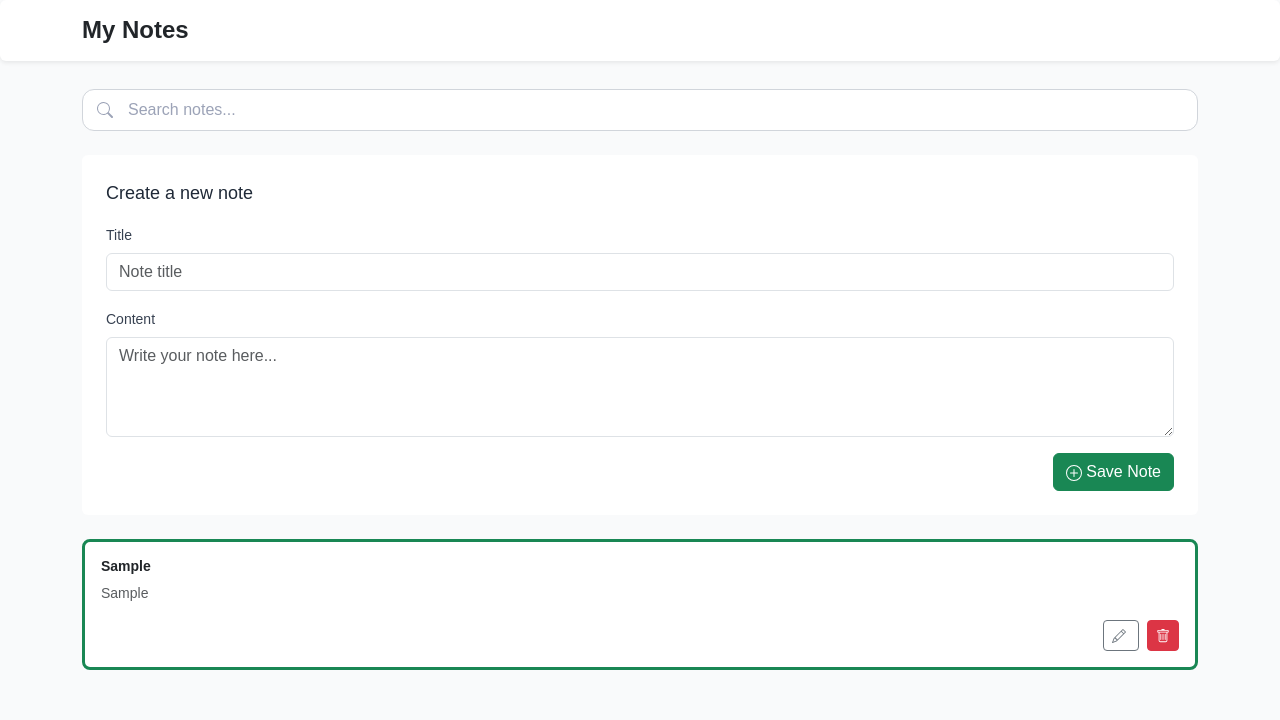
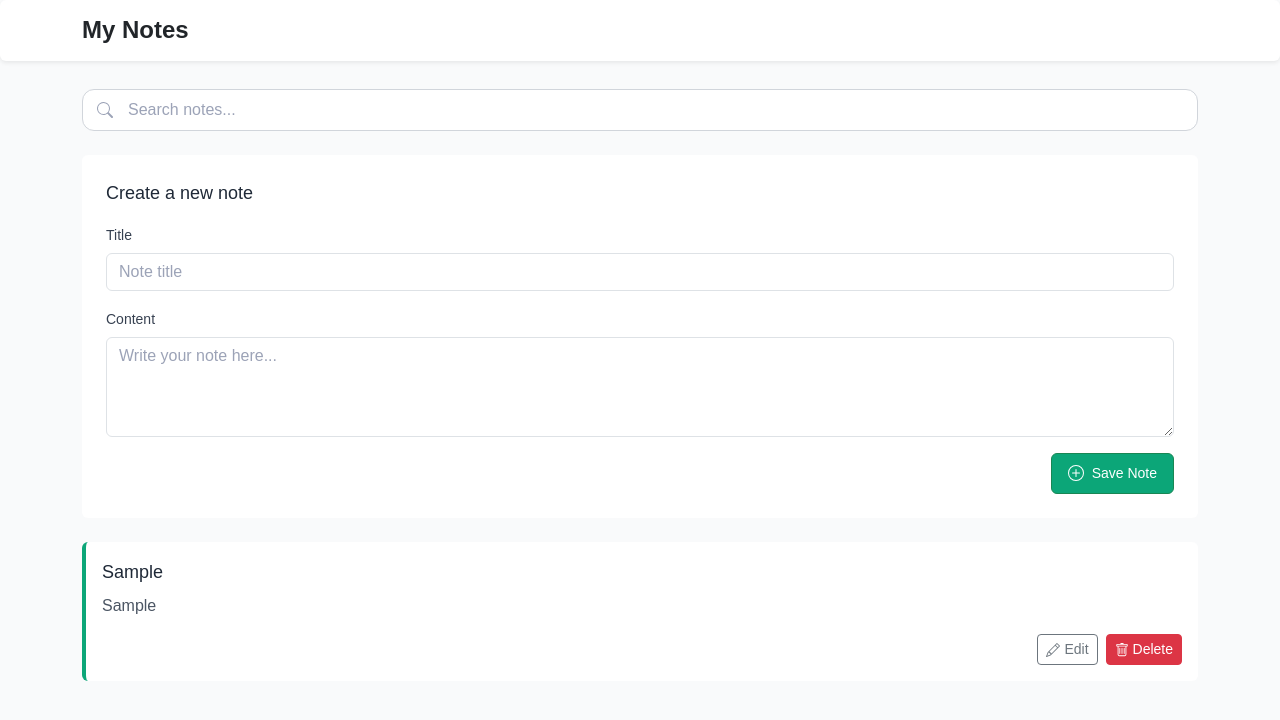
Before and after one commit to vvm1004/challenge_6, a React (Vite) app: page / in a window 1280 px wide. Both pictures are taken after typing "Sample", "Sample" into the empty fields and a click on the button "Save Note". Shown: the top 720 px of the page. Built offline with nearby package versions, Linux system fonts and the light colour scheme.

Commit message:
add SearchBar and NoteForm components; update types and styles for note management

```diff
--- a/package.json
+++ b/package.json
@@ -15,6 +15,7 @@
     "react-bootstrap": "^2.10.10",
     "react-dom": "^19.1.0",
     "react-icons": "^5.5.0",
+    "uuid": "^11.1.0",
     "vite-tsconfig-paths": "^5.1.4"
   },
   "devDependencies": {
--- a/src/App.tsx
+++ b/src/App.tsx
@@ -1,59 +1,65 @@
 // App.tsx
 import { useEffect, useState } from 'react';
-import {
-  Container,
-  Form,
-  Button,
-  Card,
-  Stack,
-  InputGroup,
-} from 'react-bootstrap';
-import type { Note } from './types';
-import { BsPencil, BsPlusCircle, BsSearch, BsTrash } from 'react-icons/bs';
-
+import { Container, Card } from 'react-bootstrap';
+import NoteForm from 'components/NoteForm';
+import NoteCard from 'components/NoteCard';
+import SearchBar from 'components/SearchBar';
+import type { Note } from '@/types';
+import { v4 as uuidv4 } from 'uuid';
 function App() {
   const [notes, setNotes] = useState<Note[]>([]);
   const [title, setTitle] = useState('');
   const [content, setContent] = useState('');
-  const [editingIndex, setEditingIndex] = useState<number | null>(null);
+  const [editingId, setEditingId] = useState<string | null>(null);
   const [searchTerm, setSearchTerm] = useState('');
+
+  const [loaded, setLoaded] = useState(false);
 
   useEffect(() => {
     const saved = localStorage.getItem('notes');
-    if (saved) setNotes(JSON.parse(saved));
+    if (saved) {
+      try {
+        const parsed = JSON.parse(saved);
+        if (Array.isArray(parsed)) {
+          setNotes(parsed);
+        }
+      } catch (e) {
+        console.error('Lỗi khi parse notes từ localStorage:', e);
+      }
+    }
+    setLoaded(true);
   }, []);
 
   useEffect(() => {
-    localStorage.setItem('notes', JSON.stringify(notes));
-  }, [notes]);
+    if (loaded) {
+      localStorage.setItem('notes', JSON.stringify(notes));
+    }
+  }, [notes, loaded]);
+
 
   const handleSave = () => {
     if (!title.trim() || !content.trim()) return;
-    const newNote = { title, content };
 
-    if (editingIndex !== null) {
-      const updated = [...notes];
-      updated[editingIndex] = newNote;
-      setNotes(updated);
-      setEditingIndex(null);
-    } else {
-      setNotes([...notes, newNote]);
-    }
+    const newNote: Note = {
+      id: uuidv4(),
+      title,
+      content
+    };
 
+    setNotes([newNote, ...notes]);
     setTitle('');
     setContent('');
   };
 
-  const handleEdit = (index: number) => {
-    const note = notes[index];
-    setTitle(note.title);
-    setContent(note.content);
-    setEditingIndex(index);
+  const handleDelete = (id: string) => {
+    setNotes(notes.filter((note) => note.id !== id));
   };
 
-  const handleDelete = (index: number) => {
-    const updated = notes.filter((_, i) => i !== index);
-    setNotes(updated);
+  const handleSaveEdit = (id: string, newTitle: string, newContent: string) => {
+    setNotes(notes.map(note =>
+      note.id === id ? { ...note, title: newTitle, content: newContent } : note
+    ));
+    setEditingId(null);
   };
 
   const filteredNotes = notes.filter(
@@ -68,75 +74,28 @@ function App() {
         <Container><h4 className="fw-bold mb-0">My Notes</h4></Container>
       </Card>
       <Container className="py-1">
+        <SearchBar searchTerm={searchTerm} setSearchTerm={setSearchTerm} />
+        <NoteForm
+          title={title}
+          content={content}
+          setTitle={setTitle}
+          setContent={setContent}
+          onSave={handleSave}
+        />
+        {filteredNotes.map((note) => (
+          <NoteCard
+            key={note.id}
+            note={note}
+            isEditing={editingId === note.id}
+            onEdit={() => setEditingId(note.id)}
+            onDelete={() => handleDelete(note.id)}
+            onSaveEdit={(newTitle, newContent) => handleSaveEdit(note.id, newTitle, newContent)}
+            onCancelEdit={() => setEditingId(null)}
+          />
+        ))}
 
-        <InputGroup className="mb-4 search-group" >
-          <InputGroup.Text className="search-icon">
-            <BsSearch />
-          </InputGroup.Text>
-          <Form.Control
-            type="text"
-            placeholder="Search notes..."
-            value={searchTerm}
-            onChange={(e) => setSearchTerm(e.target.value)}
-            className="search-input"
-          />
-        </InputGroup>
-
-
-        <Card className="p-4 mb-4 border-0">
-          <h6 className="mb-3 card__title">Create a new note</h6>
-          <Form.Group className="mb-2">
-            <Form.Label className='form__label'>Title</Form.Label>
-            <Form.Control
-              type="text"
-              placeholder="Note title"
-              className='form__control'
-              value={title}
-              onChange={(e) => setTitle(e.target.value)}
-            />
-          </Form.Group>
-
-          <Form.Group className="mb-3 mt-2">
-            <Form.Label className='form__label'>Content</Form.Label>
-            <Form.Control
-              as="textarea"
-              placeholder="Write your note here..."
-              value={content}
-              className='form__control'
-              onChange={(e) => setContent(e.target.value)}
-              style={{ height: '100px' }}
-            />
-          </Form.Group>
-
-          <div className="text-end">
-            <Button variant="success" onClick={handleSave}>
-              <BsPlusCircle className="me-1" />
-              {editingIndex !== null ? 'Update Note' : 'Save Note'}
-            </Button>
-          </div>
-        </Card>
-
-        {filteredNotes.map((note, index) => (
-          <Card key={index} className="mb-3 border-start border-success border-3 rounded-3">
-            <Card.Body>
-              <Card.Title className="fw-semibold small">{note.title}</Card.Title>
-              <Card.Text className="text-muted small">{note.content}</Card.Text>
-              <div className="text-end">
-                <Stack direction="horizontal" gap={2} className="justify-content-end">
-                  <Button variant="outline-secondary" size="sm" onClick={() => handleEdit(index)}>
-                    <BsPencil className="me-1" />
-                  </Button>
-                  <Button variant="danger" size="sm" onClick={() => handleDelete(index)}>
-                    <BsTrash />
-                  </Button>
-                </Stack>
-              </div>
-            </Card.Body>
-          </Card>
-        ))}
       </Container>
     </>
-
   );
 }
 
--- /dev/null
+++ b/src/components/NoteCard.tsx
@@ -0,0 +1,82 @@
+import { useState } from 'react';
+import { Card, Button, Stack, Form } from 'react-bootstrap';
+import { BsPencil, BsTrash, BsCheck, BsX } from 'react-icons/bs';
+import type { NoteCardProps } from '../types';
+
+function NoteCard({ note, isEditing, onEdit, onDelete, onSaveEdit, onCancelEdit }: NoteCardProps) {
+  const [editTitle, setEditTitle] = useState(note.title);
+  const [editContent, setEditContent] = useState(note.content);
+
+  if (isEditing) {
+    return (
+      <Card className="mb-3 border-0 rounded-start note-card__search">
+        <Card.Body>
+          <Form.Group className="mb-3">
+            <Form.Control
+              type="text"
+              value={editTitle}
+              onChange={(e) => setEditTitle(e.target.value)}
+              placeholder="Title"
+              className='note-card__search-title'
+            />
+          </Form.Group>
+          <Form.Group className="mb-2">
+            <Form.Control
+              as="textarea"
+              value={editContent}
+              onChange={(e) => setEditContent(e.target.value)}
+              placeholder="Content"
+              style={{ height: '120px' }}
+              className='note-card__search-content'
+
+            />
+          </Form.Group>
+          <Stack direction="horizontal" gap={2} className="justify-content-end">
+          <Button variant="outline-secondary" size="sm" onClick={onCancelEdit}>
+              <BsX className="me-1" />
+              Cancel
+            </Button>
+
+
+            <Button
+              variant="success"
+              size="sm"
+              onClick={() => onSaveEdit(editTitle, editContent)}
+            >
+              <BsCheck className="me-1" />
+              Save
+            </Button>
+
+          </Stack>
+        </Card.Body>
+      </Card>
+    );
+  }
+
+  return (
+    <Card
+      className="mb-3 border-0 rounded-start note-card"
+    >
+      <Card.Body>
+        <Card.Title className="note-card__title">{note.title}</Card.Title>
+        <Card.Text className="note-card__content">{note.content}</Card.Text>
+        <div className="text-end">
+          <Stack direction="horizontal" gap={2} className="justify-content-end">
+            <Button variant="outline-secondary" size="sm" onClick={onEdit}>
+              <BsPencil className="me-1" />
+              Edit
+            </Button>
+            <Button variant="danger" size="sm" onClick={onDelete}>
+              <BsTrash className="me-1" />
+                Delete
+            </Button>
+          </Stack>
+        </div>
+      </Card.Body>
+    </Card>
+
+  );
+
+}
+
+export default NoteCard;
--- /dev/null
+++ b/src/components/NoteForm.tsx
@@ -0,0 +1,42 @@
+import type { NoteFormProps } from '@/types';
+import { Form, Button, Card } from 'react-bootstrap';
+import { BsPlusCircle } from 'react-icons/bs';
+
+
+
+function NoteForm({ title, content, setTitle, setContent, onSave }: NoteFormProps) {
+  return (
+    <Card className="p-4 mb-4 border-0">
+      <h6 className="mb-3 card__title">{'Create a new note'}</h6>
+      <Form.Group className="mb-2">
+        <Form.Label className='form__label'>Title</Form.Label>
+        <Form.Control
+          type="text"
+          placeholder="Note title"
+          className='form__control'
+          value={title}
+          onChange={(e: React.ChangeEvent<HTMLInputElement>) => setTitle(e.target.value)}
+          />
+      </Form.Group>
+      <Form.Group className="mb-3 mt-2">
+        <Form.Label className='form__label'>Content</Form.Label>
+        <Form.Control
+          as="textarea"
+          placeholder="Write your note here..."
+          value={content}
+          className='form__control'
+          onChange={(e: React.ChangeEvent<HTMLTextAreaElement>) => setContent(e.target.value)}
+          style={{ height: '100px' }}
+        />
+      </Form.Group>
+      <div className="form__wrapper">
+        <Button variant="success" onClick={onSave} className='form__button'>
+          <BsPlusCircle className="form__button-icon" />
+              Save Note
+        </Button>
+      </div>
+    </Card>
+  );
+}
+
+export default NoteForm;
--- /dev/null
+++ b/src/components/SearchBar.tsx
@@ -0,0 +1,23 @@
+import type { SearchBarProps } from '@/types';
+import { Form, InputGroup } from 'react-bootstrap';
+import { BsSearch } from 'react-icons/bs';
+
+
+function SearchBar({ searchTerm, setSearchTerm }: SearchBarProps) {
+  return (
+    <InputGroup className="mb-4 search-group">
+      <InputGroup.Text className="search-icon">
+        <BsSearch />
+      </InputGroup.Text>
+      <Form.Control
+        type="text"
+        placeholder="Search notes..."
+        value={searchTerm}
+        onChange={(e) => setSearchTerm(e.target.value)}
+        className="search-input"
+      />
+    </InputGroup>
+  );
+}
+
+export default SearchBar;
--- a/src/styles/custom.scss
+++ b/src/styles/custom.scss
@@ -4,10 +4,11 @@
   overflow: hidden;
   background-color: white;
   padding: 2px;
-}
 
-.search-group:focus-within {
-  border: 2px solid #0ca678;
+  &:focus-within {
+    border: 2px solid #0ca678;
+  }
+
 }
 
 .search-icon {
@@ -49,5 +50,78 @@
 }
 
 .form__control {
-  color: #9CA3B7 !important;
+
+  &:focus {
+    border: 1px solid #0ca678;
+    outline: none;
+    box-shadow: none;
+
+  }
+
+  &::placeholder {
+    color: #9CA3B7;
+  }
 }
+
+.form__wrapper{
+  display: flex;
+  justify-content: flex-end;
+}
+.form__button {
+  display: flex;
+  align-items: center;
+  // justify-content: center;
+  padding: 0.6rem 1rem;
+  font-weight: 500;
+  font-size: .875rem;
+  line-height: 1.25rem;
+  background-color: #0ca678;
+
+  &:hover {
+    background-color: #047857;
+  }
+
+  .form__button-icon {
+    font-size: 1rem;
+    margin-right: 0.5rem;
+    &:active {
+      border: 4px solid #0ca678 !important;
+    }
+
+  }
+}
+
+.note-card{
+  border-left: 4px solid #0ca678 !important;
+
+  &:hover {
+    box-shadow: 0 0.5rem 1rem rgba(0, 0, 0, 0.05); // mạnh hơn shadow-sm
+  }
+  &__title{
+    font-weight: 500;
+    --tw-text-opacity: 1;
+    color: rgb(31 41 55 / var(--tw-text-opacity, 1));
+    font-size: 1.125rem;
+    line-height: 1.75rem;
+  }
+
+  &__content{
+    --tw-text-opacity: 1;
+    color: rgb(75 85 99 / var(--tw-text-opacity, 1));
+  }
+
+}
+
+.note-card__search{
+  --tw-border-opacity: 1;
+  border-left: 4px solid rgb(245 158 11 / var(--tw-border-opacity, 1)) !important;
+  &-title:focus-within {
+    border: 2px solid #0ca678 !important;
+  }
+
+  &-content:focus-within {
+    border: 1px solid #0ca678 !important;
+    outline: none;
+    box-shadow: none;
+  }
+}
--- a/tsconfig.app.json
+++ b/tsconfig.app.json
@@ -32,6 +32,7 @@
       "helpers/*": ["./src/helpers/*"],
       "pages/*": ["./src/pages/*"],
       "styles/*": ["./src/styles/*"],
+      "types/*": ["./src/tyles/*"],
 
     }
   },
```
Also changed, not shown: src/types/index.ts (+27 -3 lines), 1 other file (tests, documents, lock files or other folders).
